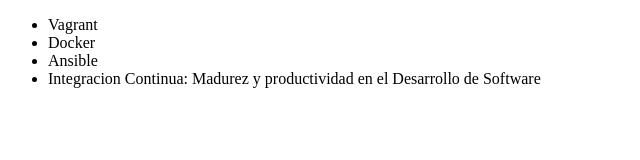
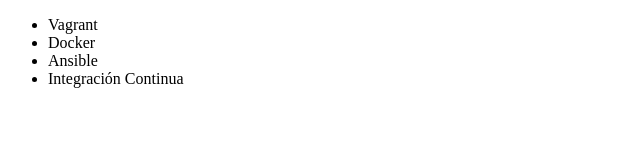
Before and after one commit to TeresaPezoS/alura-git, a plain HTML site: page index.html in a window 1280 px wide. Shown: the whole page, without its empty margins (0-640 px from the left). Drawn offline with Linux system fonts and the light colour scheme.

Commit message:
Arreglado acento en el curso de integración continua

```diff
--- a/index.html
+++ b/index.html
@@ -9,7 +9,7 @@
             <li>Vagrant</li>
             <li>Docker</li>
             <li>Ansible</li>
-            <li>Integracion Continua: Madurez y productividad en el Desarrollo de Software</li>
+            <li>Integración Continua</li>
         </ul>
     </body>
 </html>
```
